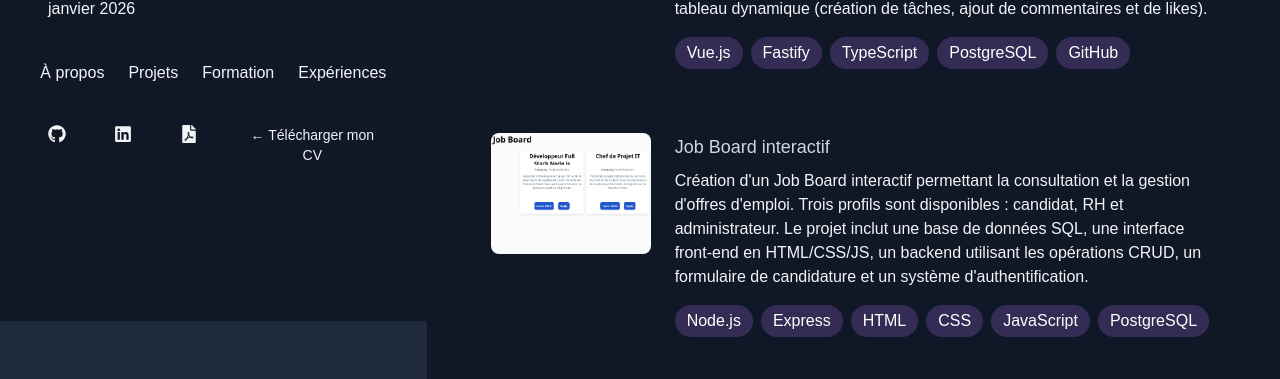
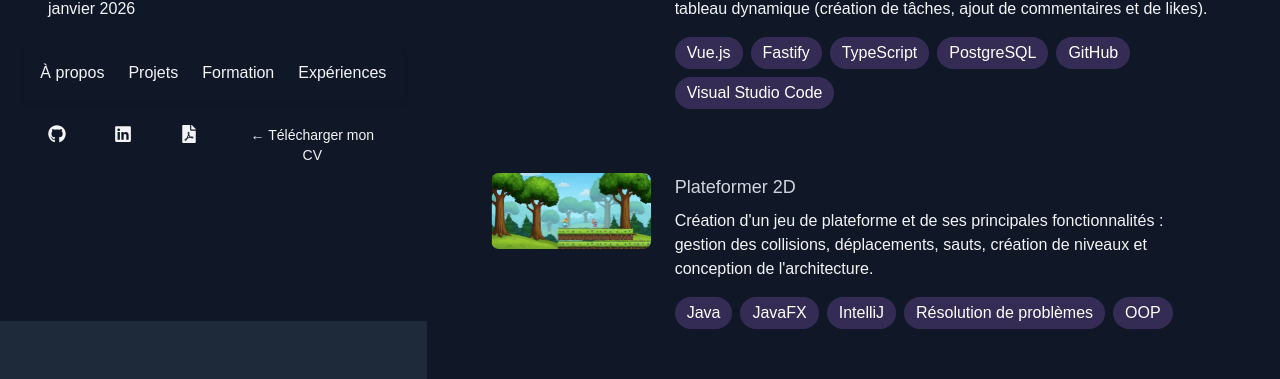
Before and after one commit to flo-ct/portfolio, a Next.js app: page / in a window 1280 px wide. Shown: the part 479-858 px from the top of the page. Built offline with nearby package versions, Linux system fonts and the light colour scheme.

Commit message:
content(cardProjects): Adding plateformer project

```diff
--- a/src/components/cardProjects.tsx
+++ b/src/components/cardProjects.tsx
@@ -37,6 +37,32 @@ export function FProjects() {
 
                 <div className="flex-shrink-0 w-24 md:w-32 lg:w-40 max-w-full">
                     <Image
+                        src="/images/plateformer.webp"
+                        alt="IdeaBoard image"
+                        width={160}
+                        height={160}
+                        className="object-cover rounded-lg w-full h-auto"
+                        priority
+                    />
+                </div>
+
+
+                <div className="flex-1">
+                    <h3 className="text-gray-300 text-lg font-medium mb-2">Plateformer 2D</h3>
+                    <p className="text-gray-100 mb-4">
+                        Création d&#39;un jeu de plateforme et de ses principales fonctionnalités : gestion des collisions, déplacements, sauts, création de niveaux et conception de l'architecture.
+                    </p>
+                    <div className="flex flex-wrap gap-2">
+                        {listsOfSkills.projectC.map((skill) =>
+                            (<Tag key={skill}>{skill}</Tag>))}
+                    </div>
+                </div>
+            </article>
+
+            <article className="flex flex-col md:flex-row items-start bg-transparent rounded-lg p-4 gap-6">
+
+                <div className="flex-shrink-0 w-24 md:w-32 lg:w-40 max-w-full">
+                    <Image
                         src="/images/job-board-interactif.webp"
                         alt="Job Board image"
                         width={160}
--- a/src/components/cardSkills.tsx
+++ b/src/components/cardSkills.tsx
@@ -5,7 +5,7 @@ export const listsOfSkills = {
     "schoolA": ["Python", "GitHub", "Java", "DevOps", "IA", "Data", "HTML", "CSS", "JavaScript"],
     "schoolB": ["SEO", "SEA", "Web Analytics", "UX"],
     "schoolC": ["Marketing", "Finance", "Comptabilité", "Droit des affaires", "Géopolitique"],
-    "projectA": ["Node.js", "Express", "HTML", "CSS", "JavaScript", "PostgreSQL"],
-    "projectB": ["Vue.js", "Fastify", "TypeScript", "PostgreSQL", "GitHub"],
-    "projectC": ["SkillA", "SkillB", "SkillC"],
+    "projectA": ["Node.js", "Express", "HTML", "CSS", "JavaScript", "PostgreSQL", "Visual Studio Code"],
+    "projectB": ["Vue.js", "Fastify", "TypeScript", "PostgreSQL", "GitHub", "Visual Studio Code"],
+    "projectC": ["Java", "JavaFX", "IntelliJ", "Résolution de problèmes", "OOP"],
 }
```
Also changed, not shown: public/images/plateformer.webp (added).
